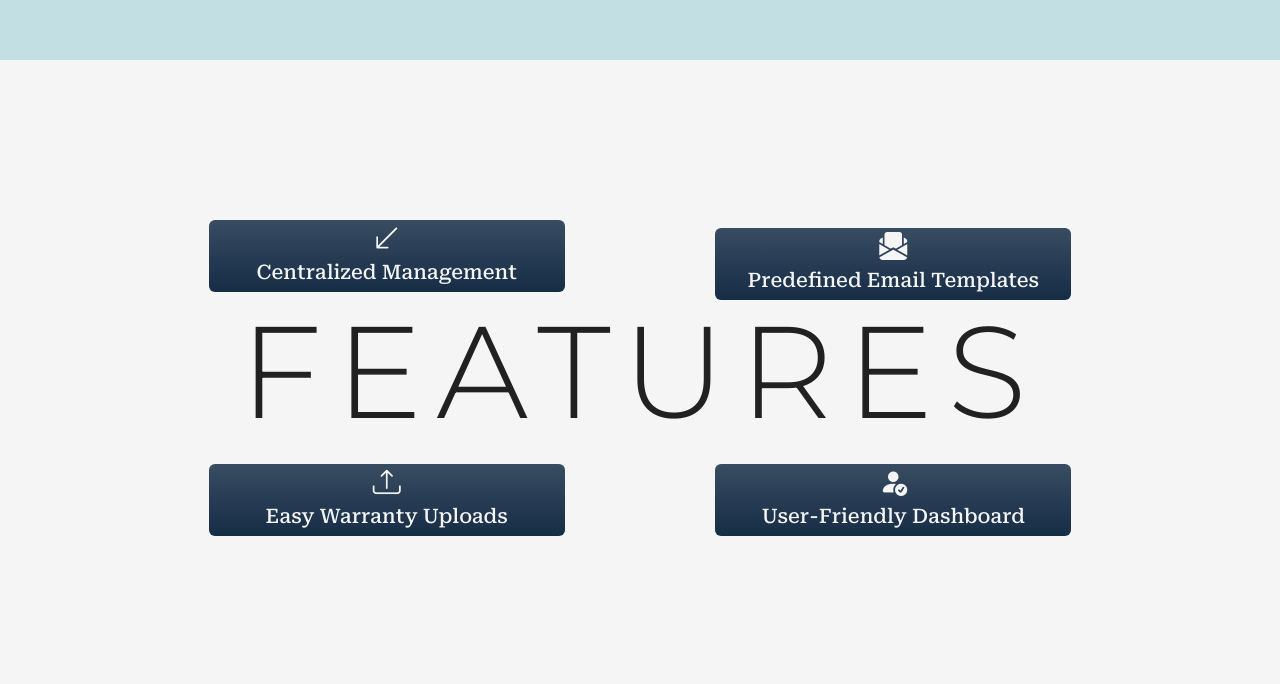
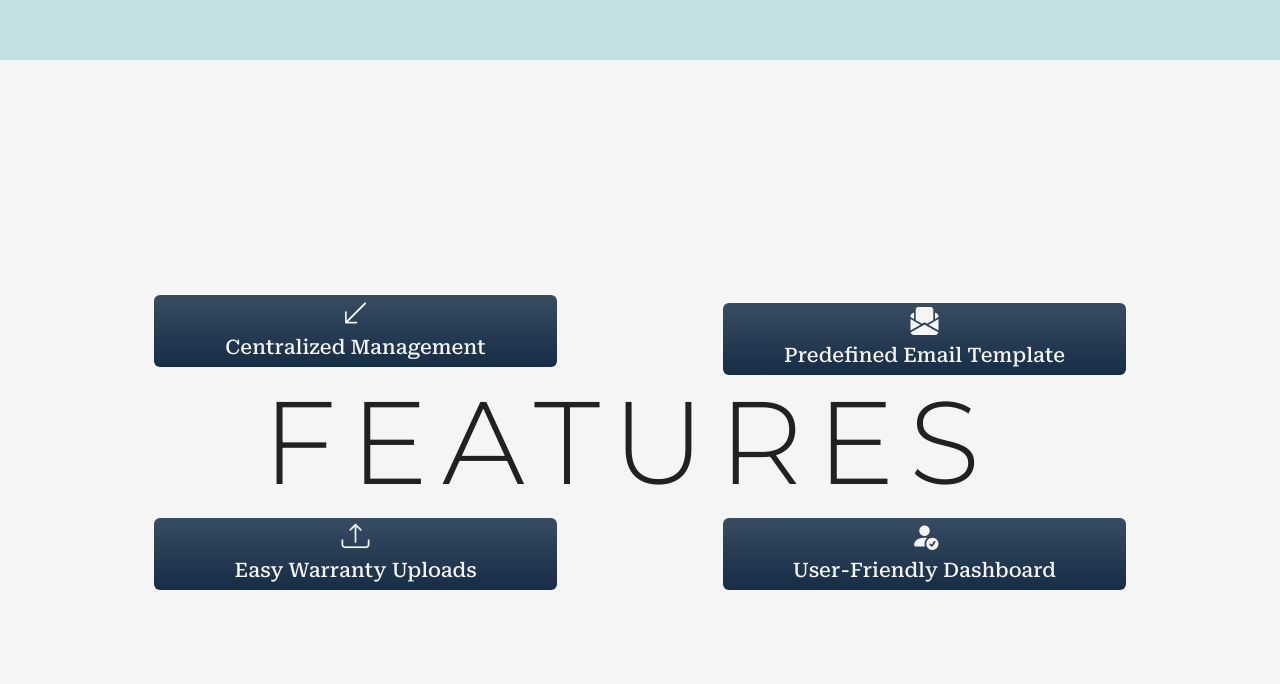
Before and after one commit to Vitomirov/warranty-wallet, a React (Vite) app: page / in a window 1280 px wide. Shown: the part 1636-2320 px from the top of the page. Built offline with nearby package versions, Linux system fonts and the light colour scheme; a web font is replaced by a local one.

Commit message:
Features style improvement

```diff
--- a/src/frontend/components/Features.jsx
+++ b/src/frontend/components/Features.jsx
@@ -3,13 +3,19 @@ import React from 'react';
 const Features = () => {
   return (
     <section className="features-section min-vh-100">
-      <div id="features" className="container">
-        <div className="col-lg-12 col-md-6 text-center text-md-start ">
+      <div id="features" className="container-fluid">
+        <div className="col-lg-12 col-md-6 text-center text-md-start"
+          style={{
+            paddingTop: '6%',
+            paddingBottom: '6%',
+         }}>
                     {/* First Row */}
-                    <div className="row d-flex justify-content-evenly pt-4 gy-5">
+          <div className="row d-flex justify-content-evenly pt-4 gy-5">
             <div className="individualFeature col-md-6 col-lg-4 p-4 d-flex flex-column justify-content-evenly rounded">
               <span className="hover-text">
-                Say goodbye to lost receipts and scattered documents. Warranty Wallet keeps all your warranties in one secure location, accessible anytime, anywhere.
+                Say goodbye to lost receipts and scattered documents.
+                Warranty Wallet keeps all your warranties in one secure location,
+                accessible anytime, anywhere.
               </span>
               <div className='bg-gradient featureTitle d-flex row align-items-center justify-content-center rounded'>
                 <i className="bi bi-arrow-down-left h3 d-flex justify-content-center pt-1"></i>
@@ -18,29 +24,32 @@ const Features = () => {
             </div>
           <div className="individualFeature col-md-6 col-lg-4 p-4 d-flex flex-column justify-content-evenly rounded">
             <span className="hover-text">
-              Quickly report issues with your products using our predefined email templates. Just describe your issue, and the app will handle the rest, sending the email directly to the seller for you.
+                Quickly report issues with your products using our predefined email template.
+                Just describe your issue, and the app will handle the rest,
+                sending the email directly to the seller for you.
             </span>
             <div className='bg-gradient featureTitle d-flex row align-items-center justify-content-center rounded'>
               <i className="bi bi-envelope-paper-fill h3 d-flex justify-content-center pt-1"></i>
-              <h5 className="text-center rounded">Predefined Email Templates</h5>
+              <h5 className="text-center rounded">Predefined Email Template</h5>
             </div>
           </div>
          </div>
 
         {/*Section Title*/}
-            <div className="row d-flex align-items-center mb-1">
-              <h1 className="title display-1 text-center">FEATURES</h1>
+            <div className="row col-lg-12 col-md-6 d-flex align-items-center">
+              <h1 className="title display-2 text-center">FEATURES</h1>
         </div>
 
           {/* Second Row */}
-        <div className="row d-flex justify-content-evenly pt-2 gy-3">
+        <div className="row d-flex justify-content-evenly gy-3">
           <div className="individualFeature col-md-6 col-lg-4 p-4 d-flex flex-column justify-content-evenly rounded">
             <div className='bg-gradient featureTitle d-flex row align-items-center justify-content-center rounded'>
               <i className="bi bi-upload h3 d-flex justify-content-center pt-1"></i>
               <h5 className="text-center">Easy Warranty Uploads</h5>
             </div>
-            <span className="hover-text pb-0 rounded">
-              Upload warranty details effortlessly by filling out a simple form with uploading an image of your receipt. The app will do the rest.
+            <span className="hover-text rounded">
+                Upload warranty details effortlessly by filling out a simple form
+                with uploading an image of your receipt. The app will do the rest.
             </span>
           </div>
           <div className="individualFeature col-md-6 col-lg-4 p-4 d-flex flex-column justify-content-evenly rounded">
@@ -49,7 +58,8 @@ const Features = () => {
               <h5 className="text-center">User-Friendly Dashboard</h5>
             </div>
             <span className="hover-text rounded">
-              Access all your warranties at a glance with a clean, intuitive dashboard. Filter, search, and review details in just a few clicks.
+                Access all your warranties at a glance with a clean, intuitive dashboard.
+                Filter, search, and review details in just a few clicks.
             </span>
           </div>
         </div>
--- a/src/frontend/styles/Styles.scss
+++ b/src/frontend/styles/Styles.scss
@@ -166,7 +166,7 @@ body {
 
             .hover-text {
                 visibility: visible;
-                opacity: 1;
+                opacity: 3;
             }
 
             .featureTitle {
```
